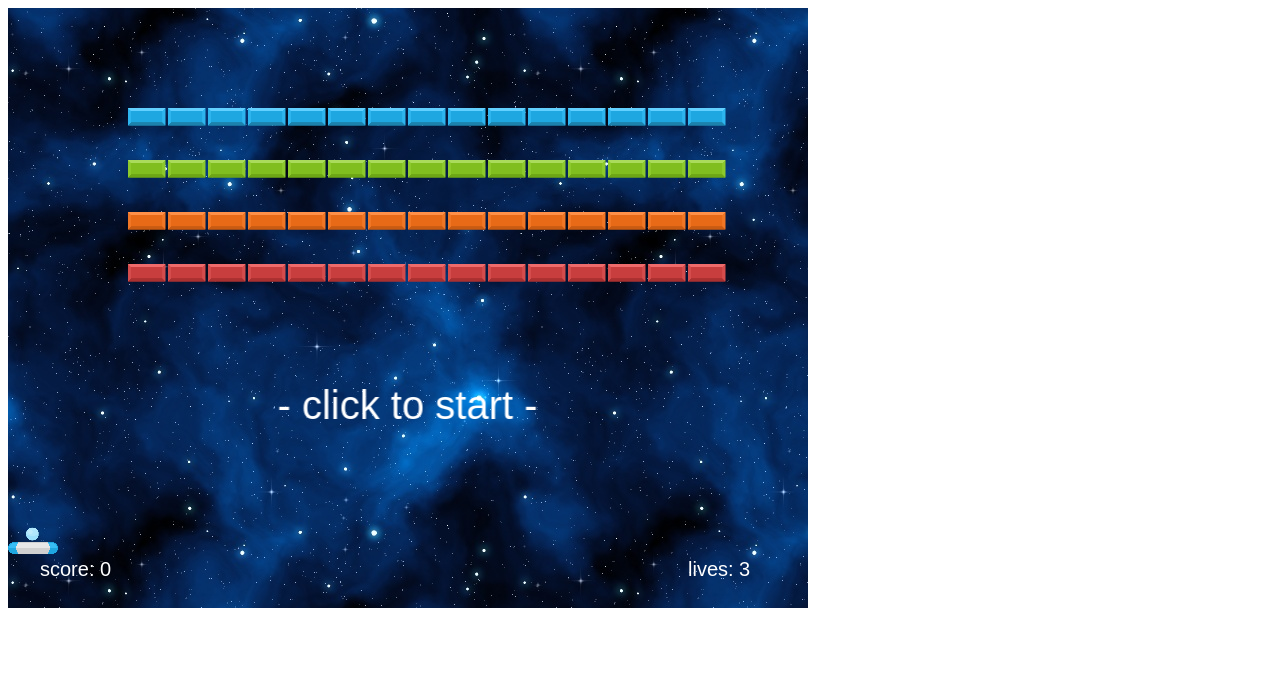
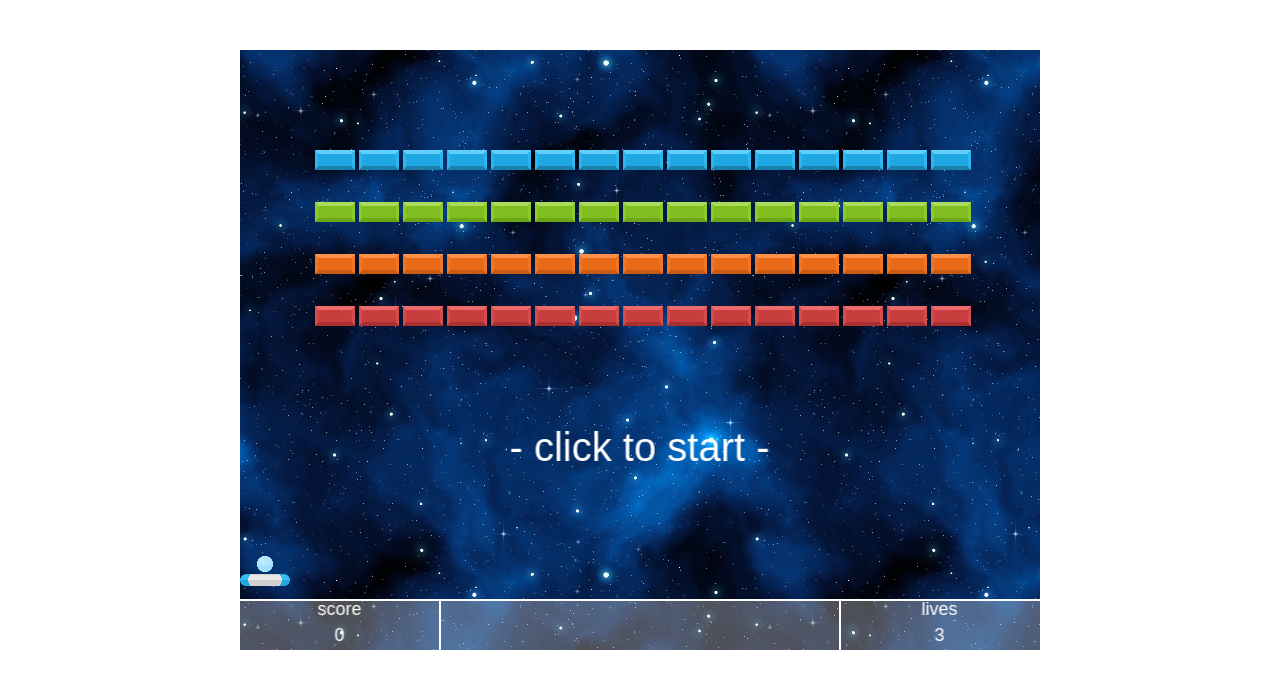
Before and after one commit to ctreton/agj3, a plain HTML site: page index.html in a window 1280 px wide. Drawn offline with Linux system fonts and the light colour scheme; animation ran at ten frames a second.

Commit message:
add blind mode and constants

```diff
--- a/assets/js/main.js
+++ b/assets/js/main.js
@@ -3,15 +3,28 @@ var game = new Phaser.Game(800, 600, Phaser.AUTO, 'phaser-example', { preload: p
 function preload() {
 
     game.load.atlas('agj3', 'assets/graphics/agj3.png', 'assets/graphics/agj3.json');
-    game.load.image('background', 'assets/graphics/background.jpg');
+    game.load.image('background_day', 'assets/graphics/background.jpg');
+    game.load.image('background_night', 'assets/graphics/background.png');
     game.load.image('paddle', 'assets/graphics/paddle_07.png');
     game.load.image('brick_1', 'assets/graphics/brick_1.png');
     game.load.image('brick_2', 'assets/graphics/brick_2.png');
     game.load.image('brick_3', 'assets/graphics/brick_3.png');
     game.load.image('brick_4', 'assets/graphics/brick_4.png');
-    game.load.image('ball', 'assets/graphics/ball.png');
+    game.load.image('ball_day', 'assets/graphics/ball_day.png');
+    game.load.image('ball_night', 'assets/graphics/ball_night.png');
 
 }
+
+const BALL_SIZE = 16;
+const PADDLE_WIDTH = 50;
+const PADDLE_HEIGHT = 12;
+const BRICK_WIDTH = 40;
+const BRICK_HEIGHT = 20;
+const PADDLE_MARGIN_BOTTOM = 20;
+const MID = 0.5;
+const GAME_WIDTH = 800;
+const GAME_HEIGHT = 600;
+const FOOTER_HEIGTH = 50;
 
 var ball;
 var paddle;
@@ -22,6 +35,7 @@ var ballOnPaddle = true;
 var lives = 3;
 var score = 0;
 
+var ingameMenuBackground;
 var scoreText;
 var livesText;
 var introText;
@@ -32,10 +46,9 @@ function create() {
 
     game.physics.startSystem(Phaser.Physics.ARCADE);
 
-    //  We check bounds collisions against all walls other than the bottom one
     game.physics.arcade.checkCollision.down = false;
 
-    s = game.add.tileSprite(0, 0, 800, 600, 'background');
+    s = game.add.tileSprite(0, 0, GAME_WIDTH, GAME_HEIGHT, 'background_day');
 
     bricks = game.add.group();
     bricks.enableBody = true;
@@ -44,9 +57,10 @@ function create() {
 
     loadLevelOne();
 
-    paddle = game.add.sprite(game.world.centerX, 540, 'paddle');
-    paddle.scale.setTo(0.1, 0.1);
-    paddle.anchor.setTo(0.5, 0.5);
+    paddle = game.add.sprite(game.world.centerX, GAME_HEIGHT - (FOOTER_HEIGTH + PADDLE_MARGIN_BOTTOM), 'paddle');
+    paddle.width = PADDLE_WIDTH;
+    paddle.height = PADDLE_HEIGHT;
+    paddle.anchor.setTo(MID, MID);
 
     game.physics.enable(paddle, Phaser.Physics.ARCADE);
 
@@ -54,9 +68,10 @@ function create() {
     paddle.body.bounce.set(1);
     paddle.body.immovable = true;
 
-    ball = game.add.sprite(game.world.centerX, paddle.y - 14, 'ball');
-    ball.scale.setTo(0.1, 0.1);
-    ball.anchor.set(0.5);
+    ball = game.add.sprite(game.world.centerX, paddle.y - BALL_SIZE, 'ball_day');
+    ball.width = BALL_SIZE;
+    ball.height = BALL_SIZE;
+    ball.anchor.set(MID);
     ball.checkWorldBounds = true;
 
     game.physics.enable(ball, Phaser.Physics.ARCADE);
@@ -66,10 +81,7 @@ function create() {
 
     ball.events.onOutOfBounds.add(ballLost, this);
 
-    scoreText = game.add.text(32, 550, 'score: 0', { font: "20px Arial", fill: "#ffffff", align: "left" });
-    livesText = game.add.text(680, 550, 'lives: 3', { font: "20px Arial", fill: "#ffffff", align: "left" });
-    introText = game.add.text(game.world.centerX, 400, '- click to start -', { font: "40px Arial", fill: "#ffffff", align: "center" });
-    introText.anchor.setTo(0.5, 0.5);
+    createIngameMenu()
 
     game.input.onDown.add(releaseBall, this);
 
@@ -77,23 +89,20 @@ function create() {
 
 function update () {
 
-    //  Fun, but a little sea-sick inducing :) Uncomment if you like!
-    //s.tilePosition.x += (game.input.speed.x / 2);
-
     paddle.x = game.input.x;
 
-    if (paddle.x < 25)
+    if (paddle.x < (PADDLE_WIDTH / 2))
     {
-        paddle.x = 25;
+        paddle.x = (PADDLE_WIDTH / 2);
     }
-    else if (paddle.x > game.width - 25)
+    else if (paddle.x > GAME_WIDTH - (PADDLE_WIDTH / 2))
     {
-        paddle.x = game.width - 25;
+        paddle.x = GAME_WIDTH - (PADDLE_WIDTH / 2);
     }
 
     if (ballOnPaddle)
     {
-        ball.body.x = paddle.x - 7;
+        ball.body.x = paddle.x - (BALL_SIZE / 2);
     }
     else
     {
@@ -118,7 +127,7 @@ function releaseBall () {
 function ballLost () {
 
     lives--;
-    livesText.text = 'lives: ' + lives;
+    livesText.text = 'lives\n' + lives;
 
     if (lives === 0)
     {
@@ -128,7 +137,7 @@ function ballLost () {
     {
         ballOnPaddle = true;
 
-        ball.reset(paddle.body.x, paddle.y - 14);
+        ball.reset(paddle.body.x, paddle.y - BALL_SIZE);
 
         ball.animations.stop();
     }
@@ -150,25 +159,29 @@ function ballHitBrick (_ball, _brick) {
 
     score += 10;
 
-    scoreText.text = 'score: ' + score;
+    scoreText.text = 'score\n' + score;
 
-    //  Are they any bricks left?
     if (bricks.countLiving() == 0)
     {
-        //  New level starts
         score += 1000;
-        scoreText.text = 'score: ' + score;
+        scoreText.text = 'score\n' + score;
         introText.text = '- Next Level -';
 
-        //  Let's move the ball back to the paddle
         ballOnPaddle = true;
         ball.body.velocity.set(0);
         ball.x = paddle.x + 16;
         ball.y = paddle.y - 16;
         ball.animations.stop();
 
-        //  And bring the bricks back from the dead :)
+        s.loadTexture('background_day');
+        ball.loadTexture('ball_day');
+        bricks.visible = true;
+
         bricks.callAll('revive');
+    } else if (bricks.countLiving() == 30) {
+        s.loadTexture('background_night');
+        ball.loadTexture('ball_night');
+        bricks.visible = false;
     }
 
 }
@@ -179,20 +192,16 @@ function ballHitPaddle (_ball, _paddle) {
 
     if (_ball.x < _paddle.x)
     {
-        //  Ball is on the left-hand side of the paddle
         diff = _paddle.x - _ball.x;
         _ball.body.velocity.x = (-10 * diff);
     }
     else if (_ball.x > _paddle.x)
     {
-        //  Ball is on the right-hand side of the paddle
         diff = _ball.x -_paddle.x;
         _ball.body.velocity.x = (10 * diff);
     }
     else
     {
-        //  Ball is perfectly in the middle
-        //  Add a little random X to stop it bouncing straight up!
         _ball.body.velocity.x = 2 + Math.random() * 8;
     }
 
@@ -205,10 +214,48 @@ function loadLevelOne () {
     {
         for (var x = 0; x < 15; x++)
         {
-            brick = bricks.create(120 + (x * 40), 100 + (y * 52), 'brick_' + (y+1));
-            brick.scale.setTo(0.2, 0.2);
+            brick = bricks.create(75 + (x * 44), 100 + (y * 52), 'brick_' + (y+1));
+            brick.width = BRICK_WIDTH;
+            brick.height = BRICK_HEIGHT;
             brick.body.bounce.set(1);
             brick.body.immovable = true;
         }
     }
 }
+
+function createIngameMenu() {
+    gameMenuBackground = game.add.graphics(0, 0);
+    gameMenuBackground.beginFill(0xffffff, 0.3);
+    gameMenuBackground.drawRect(0, GAME_HEIGHT - FOOTER_HEIGTH, GAME_WIDTH, FOOTER_HEIGTH);
+    gameMenuBackground.endFill();
+
+    gameMenuBackground.lineStyle(2, 0xffffff, 1);
+    gameMenuBackground.beginFill(0xffffff, 1);
+    gameMenuBackground.moveTo(0, GAME_HEIGHT - FOOTER_HEIGTH);
+    gameMenuBackground.lineTo(GAME_WIDTH, GAME_HEIGHT - FOOTER_HEIGTH);
+    gameMenuBackground.endFill();
+
+    gameMenuBackground.lineStyle(2, 0xffffff, 1);
+    gameMenuBackground.beginFill(0xffffff, 1);
+    gameMenuBackground.moveTo(GAME_WIDTH / 4, GAME_HEIGHT - FOOTER_HEIGTH);
+    gameMenuBackground.lineTo(GAME_WIDTH / 4, GAME_HEIGHT);
+    gameMenuBackground.endFill();
+
+    gameMenuBackground.lineStyle(2, 0xffffff, 1);
+    gameMenuBackground.beginFill(0xffffff, 1);
+    gameMenuBackground.moveTo(GAME_WIDTH - (GAME_WIDTH / 4), GAME_HEIGHT - FOOTER_HEIGTH);
+    gameMenuBackground.lineTo(GAME_WIDTH - (GAME_WIDTH / 4), GAME_HEIGHT);
+    gameMenuBackground.endFill();
+
+    window.graphics = gameMenuBackground;
+
+    var ingameMenuStyle = { font: "18px Arial", fill: "#ffffff", boundsAlignH: "center", boundsAlignV: "middle", align: "center"};
+    scoreText = game.add.text(0, 0, 'score\n0', ingameMenuStyle);
+    scoreText.setTextBounds(0, GAME_HEIGHT - FOOTER_HEIGTH, GAME_WIDTH / 4, FOOTER_HEIGTH);
+    livesText = game.add.text(0, 0, 'lives\n3', ingameMenuStyle);
+    livesText.setTextBounds(GAME_WIDTH - (GAME_WIDTH / 4), GAME_HEIGHT - FOOTER_HEIGTH, GAME_WIDTH / 4, FOOTER_HEIGTH);
+
+
+    introText = game.add.text(game.world.centerX, 400, '- click to start -', { font: "40px Arial", fill: "#ffffff", align: "center" });
+    introText.anchor.setTo(0.5, 0.5);
+}
--- /dev/null
+++ b/css/main.css
@@ -0,0 +1,4 @@
+canvas {
+  cursor: none;
+  margin: 50px auto;
+}
--- a/index.html
+++ b/index.html
@@ -3,6 +3,7 @@
 <head>
     <meta charset="UTF-8" />
     <title>AGJ3</title>
+	<link rel="stylesheet" href="css/main.css">
     <script src="assets/js/phaser.min.js"></script>
     <script src="assets/js/main.js"></script>
 </head>
```
Also changed, not shown: assets/graphics/background.png (added), assets/graphics/ball_day.png (renamed from assets/graphics/ball.png), assets/graphics/ball_night.png (added).
